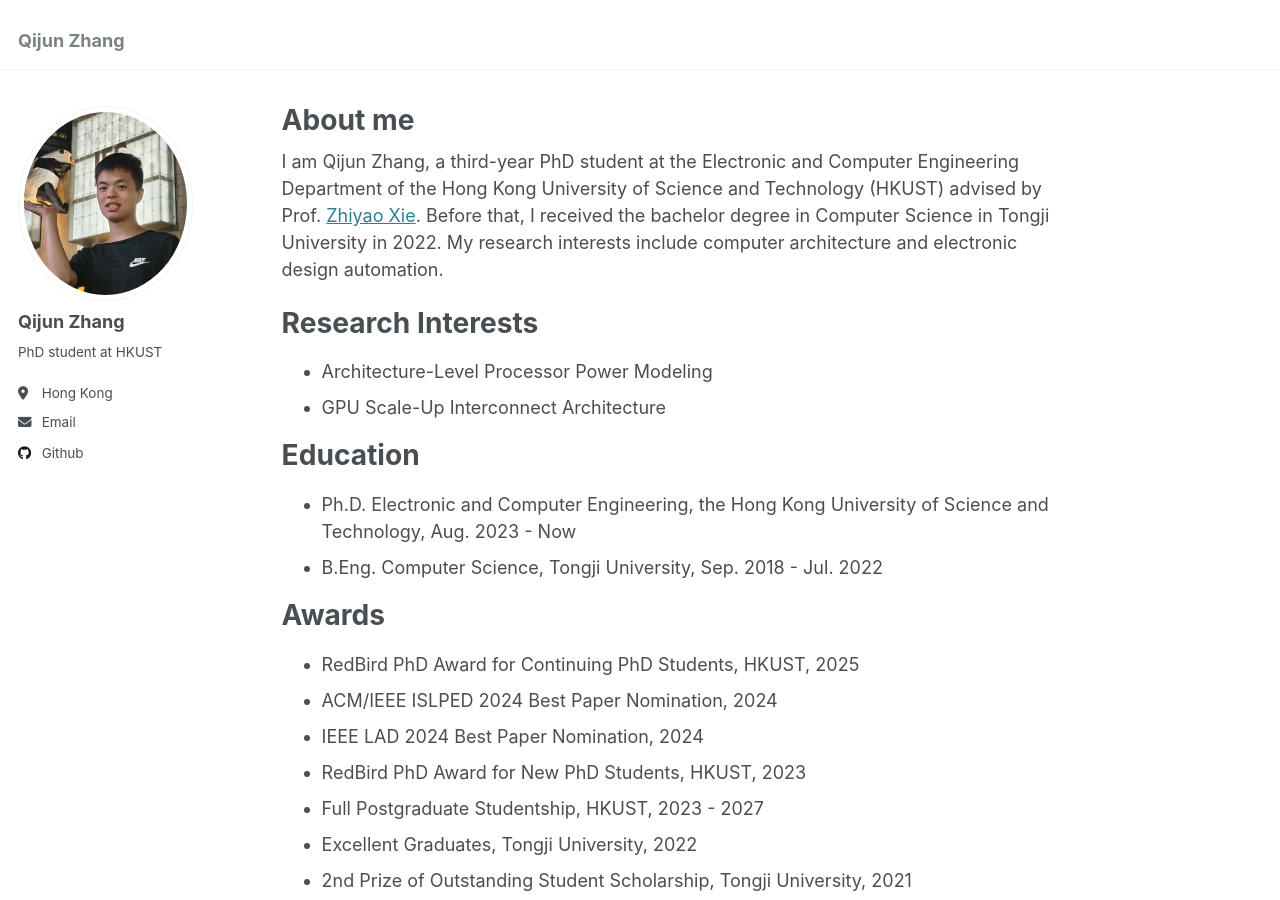
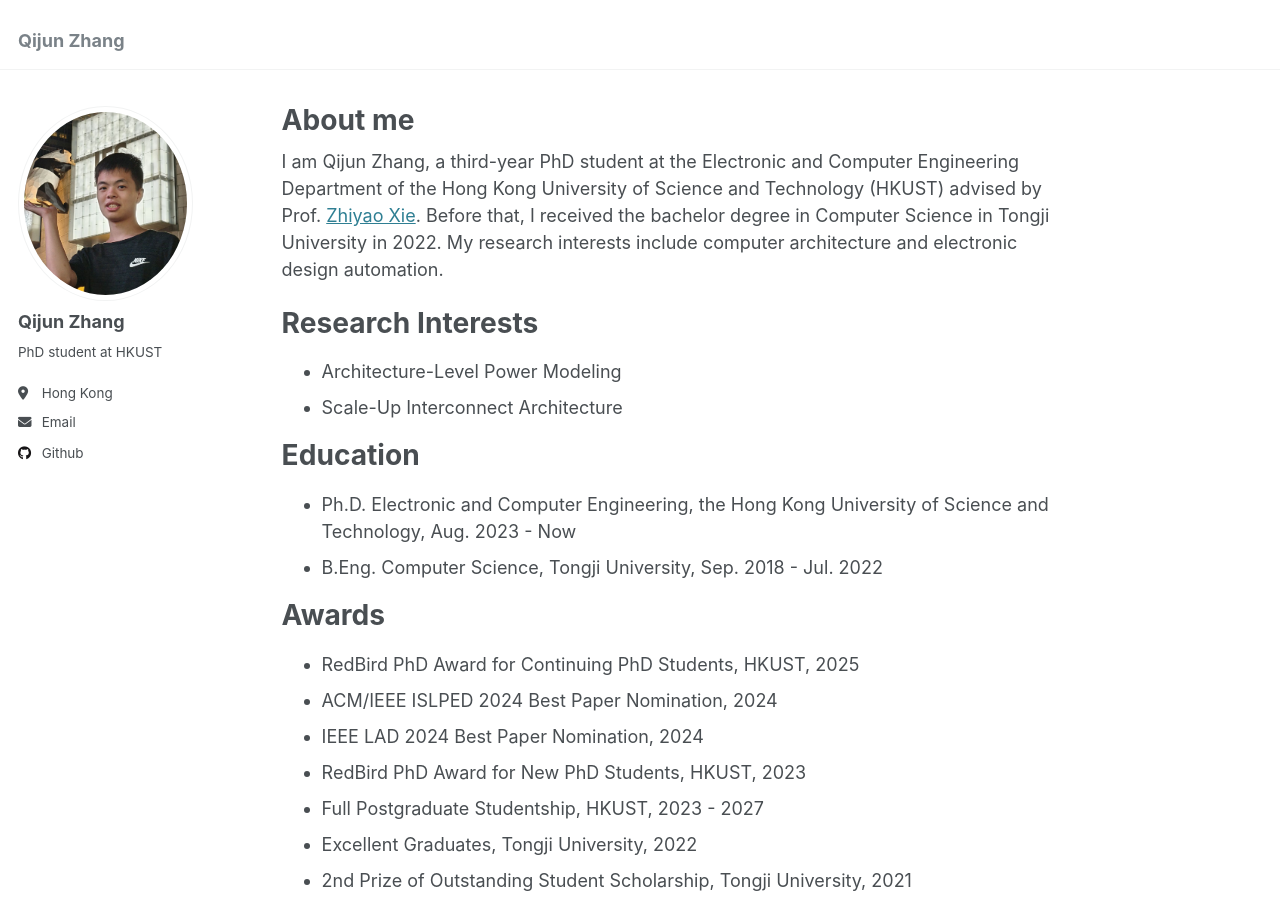
Before and after one commit to zqj2333/zqj2333.github.io, a Jekyll site: the page built from _pages/about.md, in a window 1280 px wide and 900 px high. Built offline with Jekyll 4.4.1, drawn with Linux system fonts in a browser that asks for light colours.

Commit message:
Update about.md

```diff
--- a/_pages/about.md
+++ b/_pages/about.md
@@ -11,8 +11,8 @@ I am Qijun Zhang, a third-year PhD student at the Electronic and Computer Engine
 
 Research Interests
 ======
- * Architecture-Level Processor Power Modeling
- * GPU Scale-Up Interconnect Architecture
+ * Architecture-Level Power Modeling
+ * Scale-Up Interconnect Architecture
 
 Education
 ======
```
